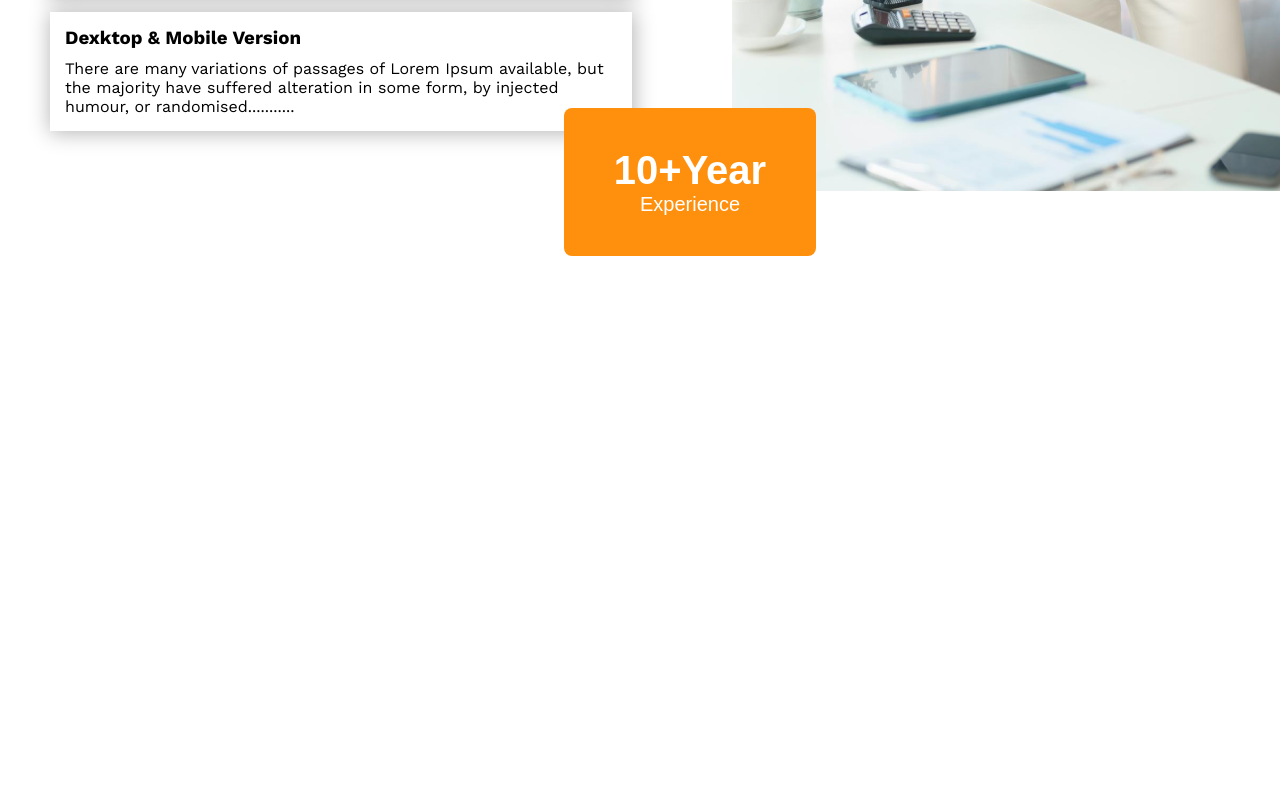
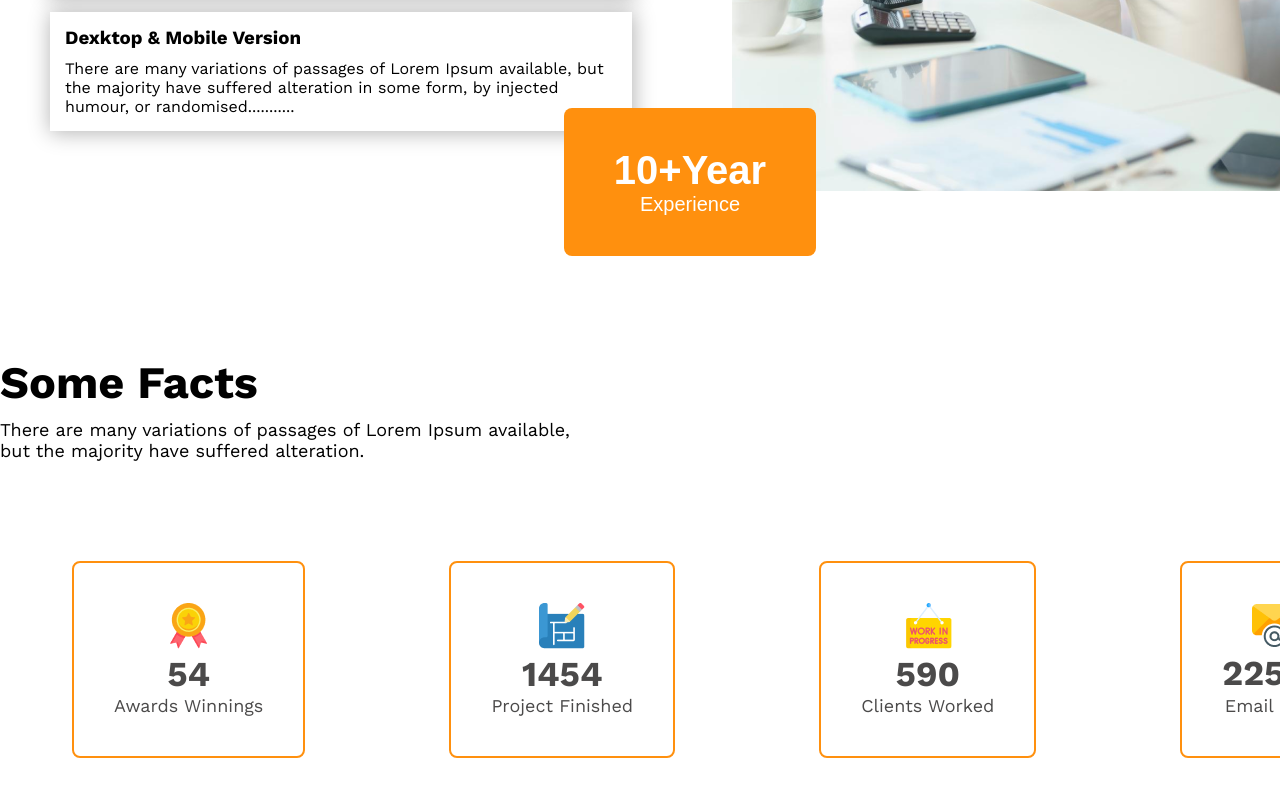
Before and after one commit to rifat-art/second-assignment, a plain HTML site: page index.html in a window 1280 px wide. Shown: the part 3135-3931 px from the top of the page. Before the commit the page ends 3491 px from the top, so only its background shows below. Drawn offline with nearby package versions, Linux system fonts and the light colour scheme.

Commit message:
some fact section done

```diff
--- a/css/style.css
+++ b/css/style.css
@@ -187,6 +187,53 @@ Experience section end
     Some Facts section start
 ==========================*/
 
+.some-fact-sec{
+    margin: auto;
+    width: var(--main-width);
+}
+.some-fact-headings h2{
+    font-size: 45px;
+    margin-bottom: 10px;
+}
+.some-fact-headings p{
+    font-size: 18px;
+}
+.some-facts{
+    display: flex;
+    justify-content: space-around;
+    align-content: center;
+    margin: 100px 0px;
+}
+.one-fact{
+    display: grid;
+    grid-template-columns: 1fr;
+    justify-content: center;
+    justify-items: center;
+    border: 2px solid var(--pri-color);
+    border-radius: 8px;
+    padding: 40px 40px;
+}
+
+.one-fact h3{
+    font-size: 35px;
+    color: rgb(75, 74, 74);
+}
+.one-fact p{
+    font-size: 18px;
+    color: rgb(75, 74, 74);
+}
+
+/* hover */
+
+.one-fact:hover{
+    border: 2px solid var(--pri-color);
+    background-color: rgb(134, 253, 213);
+    border-radius: 8px;
+    padding: 40px 40px;
+}
+/* hover */
+
+
 
 
 /* =======================
--- a/index.html
+++ b/index.html
@@ -189,7 +189,62 @@
 
 
 
+    <section class="some-fact-sec">
+        <div class="some-fact-headings">
+            <h2>Some Facts</h2>
+            <p>
+                There are many variations of passages of Lorem Ipsum available, <br> but the majority have suffered alteration.
+            </p>
 
+        </div>
+
+        <div class="some-facts">
+                <div class="one-fact">
+                    <div class="fact-icon">
+                        <img src="./images/icons/ribon.png" alt="Awards Winnings">
+                    </div>
+                    <div class="fact-number">
+                        <h3>54</h3>
+                    </div>
+                    <div class="fact-info">
+                        <p>Awards Winnings</p>
+                    </div>
+                </div>
+                <div class="one-fact">
+                    <div class="fact-icon">
+                        <img src="./images/icons/projects.png" alt="Project Finished">
+                    </div>
+                    <div class="fact-number">
+                        <h3>1454</h3>
+                    </div>
+                    <div class="fact-info">
+                        <p>Project Finished</p>
+                    </div>
+                </div>
+                <div class="one-fact">
+                    <div class="fact-icon">
+                        <img src="./images/icons/customers.png" alt="Clients Worked">
+                    </div>
+                    <div class="fact-number">
+                        <h3>590</h3>
+                    </div>
+                    <div class="fact-info">
+                        <p>Clients Worked</p>
+                    </div>
+                </div>
+                <div class="one-fact">
+                    <div class="fact-icon">
+                        <img src="./images/icons/email.png" alt="Email Send">
+                    </div>
+                    <div class="fact-number">
+                        <h3>22578</h3>
+                    </div>
+                    <div class="fact-info">
+                        <p>Email Send</p>
+                    </div>
+                </div>
+        </div>
+    </section>
 
 
 <!--============================
```
